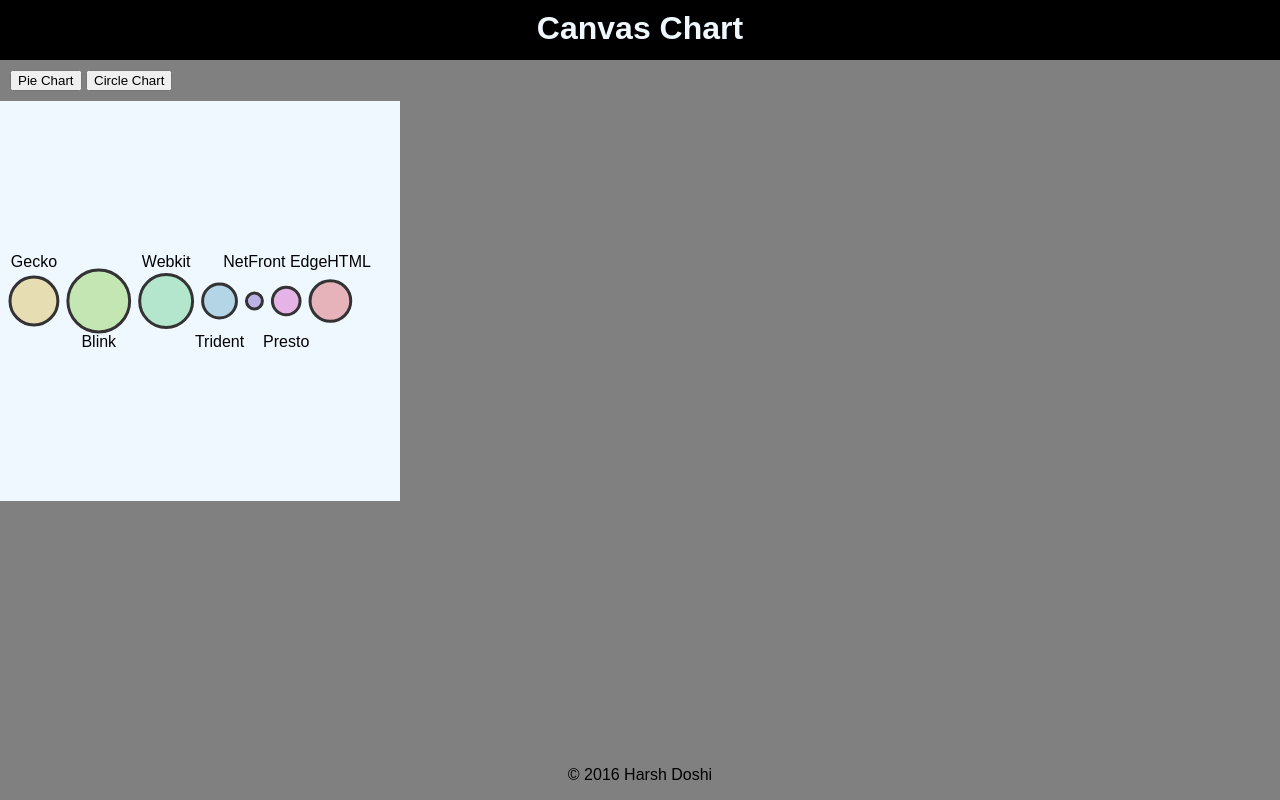
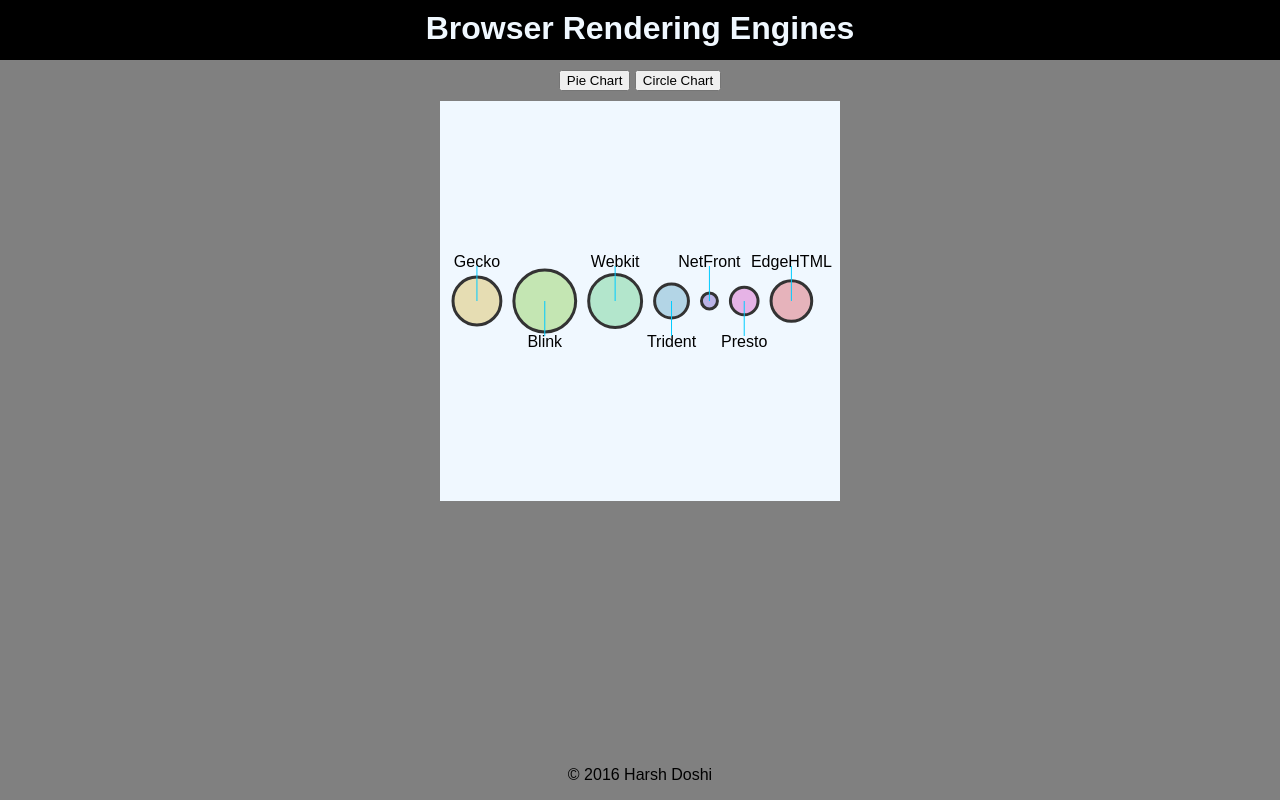
Before and after one commit to dosh0005/Canvas-Charts, a plain HTML site: page index.html in a window 1280 px wide. Both pictures are taken after a click on the button "Circle Chart". Drawn offline with Linux system fonts and the light colour scheme.

Commit message:
new touchup

```diff
--- a/css/main.css
+++ b/css/main.css
@@ -20,6 +20,7 @@ header{
 }
 
 main{
+    text-align: center;
    display: block;
     width: 100%;
 }
@@ -29,6 +30,8 @@ main{
 }
 
 #canvas2d{
+    margin: auto;
+    display: block;
     width: 400px;
 /*    width: 100%;*/
   height: 400px;
--- a/index.html
+++ b/index.html
@@ -4,13 +4,13 @@
 <head>
     <meta charset="UTF-8">
     <meta name="viewport" content="width=device-width">
-    <title>Blank Templage</title>
+    <title>Canvas Charts</title>
     <link rel="stylesheet" href="css/main.css"> </head>
 
 <body>
     <header>
         <center>
-            <h1>Canvas Chart</h1> </center>
+            <h1  id="lbl">Canvas Chart</h1> </center>
     </header>
     <main>
        <div class="btnDiv">
--- a/js/main.js
+++ b/js/main.js
@@ -4,9 +4,11 @@ var chartx = {
     , ctx: null
     , valueMin: null
     , valueMax: null
-    , myTotal: 0
+    , myTotal : 0
+    , lbl : null
     , init: function () {
         chartx.addBtnEvent();
+        chartx.lbl = document.getElementById("lbl");
         chartx.canvas = document.getElementById("canvas2d");
         chartx.ctx = chartx.canvas.getContext("2d");
         chartx.getData();
@@ -15,24 +17,25 @@ var chartx = {
         fetch("browsers.json").then(function (response) {
             return response.json();
         }).then(function (jsonResponse) {
-            var s = jsonResponse.segments;
-            chartx.findValue(s);
+            chartx.lbl.innerHTML = jsonResponse.label;
+            chartx.findValue(jsonResponse.segments);
             chartx.data = jsonResponse.segments;
             chartx.drawChartPie();
         });
     }
     , findValue: function (s) {
         var tdata = [];
-        for (var i = 0; i < s.length; i++) {
+       for (var i = 0; i < s.length; i++) {
             tdata.push(s[i].value);
-            chartx.myTotal += s[i].value;
+           chartx.myTotal += s[i].value;
         }
         chartx.valueMax = Math.max(...tdata);
         chartx.valueMin = Math.min(...tdata);
     }
     , drawChartPie: function () {
+
         //clear the canvas
-        chartx.ctx.clearRect(0, 0, chartx.ctx.width, chartx.ctx.height);
+        chartx.ctx.clearRect(0, 0, chartx.canvas.width, chartx.canvas.height);
         var cx = chartx.canvas.width / 2;
         var cy = chartx.canvas.height / 2;
         var currentAngle = 0;
@@ -83,7 +86,7 @@ var chartx = {
         //clear the canvas
         chartx.ctx.clearRect(0, 0, chartx.canvas.width, chartx.canvas.height);
         var numPoints = chartx.data.length; //number of circles to draw.
-        var padding = 10; //space away from left edge of canvas to start drawing.
+        var padding = 13; //space away from left edge of canvas to start drawing.
         var magnifier = 10;
         var horizontalAxis = chartx.canvas.height / 2; //how far apart to make each x value.
         var currentPoint = 0; //this will become the center of each cirlce.
@@ -92,7 +95,7 @@ var chartx = {
         var colour = "#00FF00";
         for (var i = 0; i < chartx.data.length; i++) {
             var pct = Math.round((chartx.data[i].value / chartx.myTotal) * 100);
-            console.log(chartx.data[i].value, chartx.myTotal);
+            console.log(chartx.data[i].value ,chartx.myTotal);
             console.log("--");
             var a = (0xD0 + Math.round(Math.random() * 0x2F));
             var b = (0xD0 + Math.round(Math.random() * 0x2F));
@@ -112,12 +115,31 @@ var chartx = {
             chartx.ctx.textAlign = "center";
             chartx.ctx.fillStyle = "#000000"; //colour inside the circle
             chartx.ctx.beginPath();
-            if (i % 2) {
-                chartx.ctx.fillText(lbl, x, y + 40 + 6);
+            var dy;
+            if(i%2){
+            dy = y + 40;
             }
-            else {
-                chartx.ctx.fillText(lbl, x, y - 40 + 6);
+            else{
+            dy = y - 40
             }
+            chartx.ctx.fillText(lbl, x, dy + 6);
+            //------------
+            chartx.ctx.save();
+            chartx.ctx.strokeStyle = "#0CF";
+            chartx.ctx.lineWidth = 1;
+            chartx.ctx.beginPath();
+            var midAngle = 90;
+            chartx.ctx.moveTo(x, y);
+            if(i%2){
+            dy = y + 35;
+            }
+            else{
+            dy = y - 35
+            }
+            chartx.ctx.lineTo(x, dy);
+            chartx.ctx.stroke();
+
+            //------------
             chartx.ctx.closePath();
             currentPoint = x + radius;
             //move the x value to the end of the circle for the next point
```
